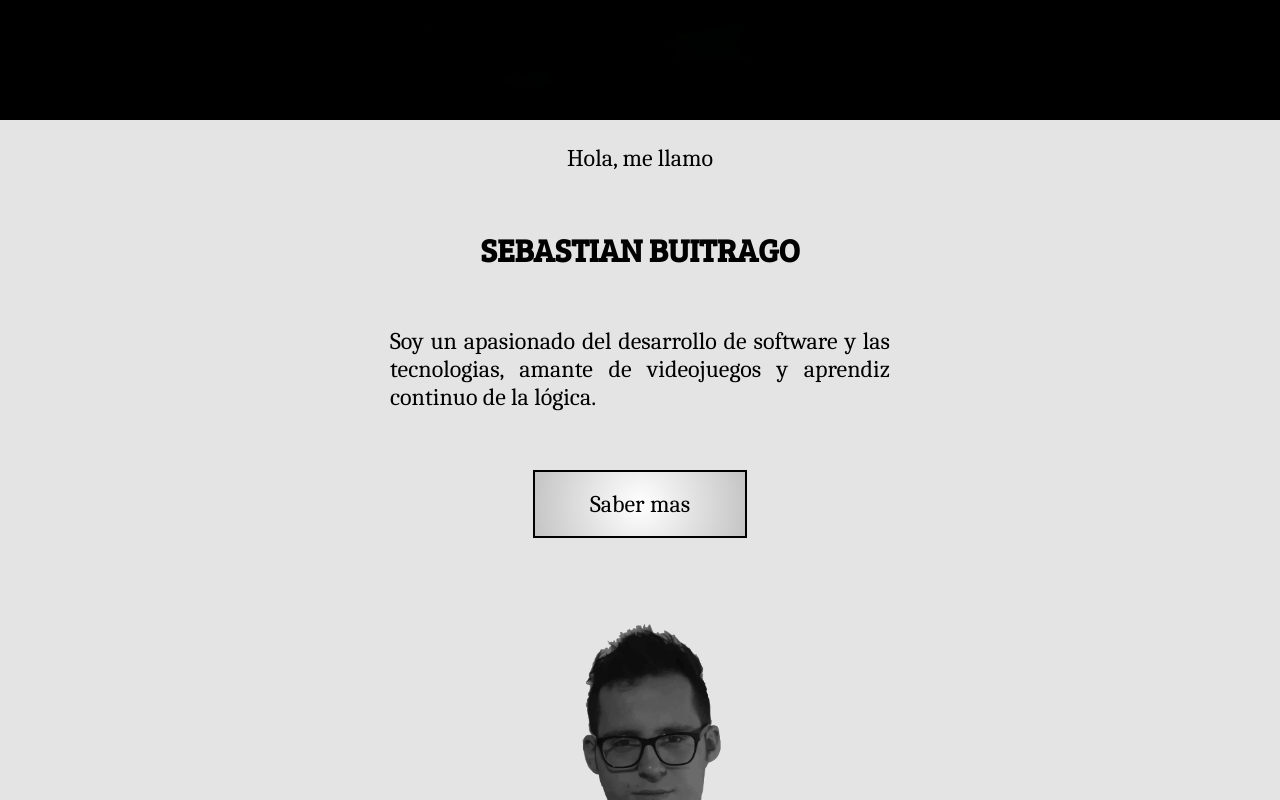
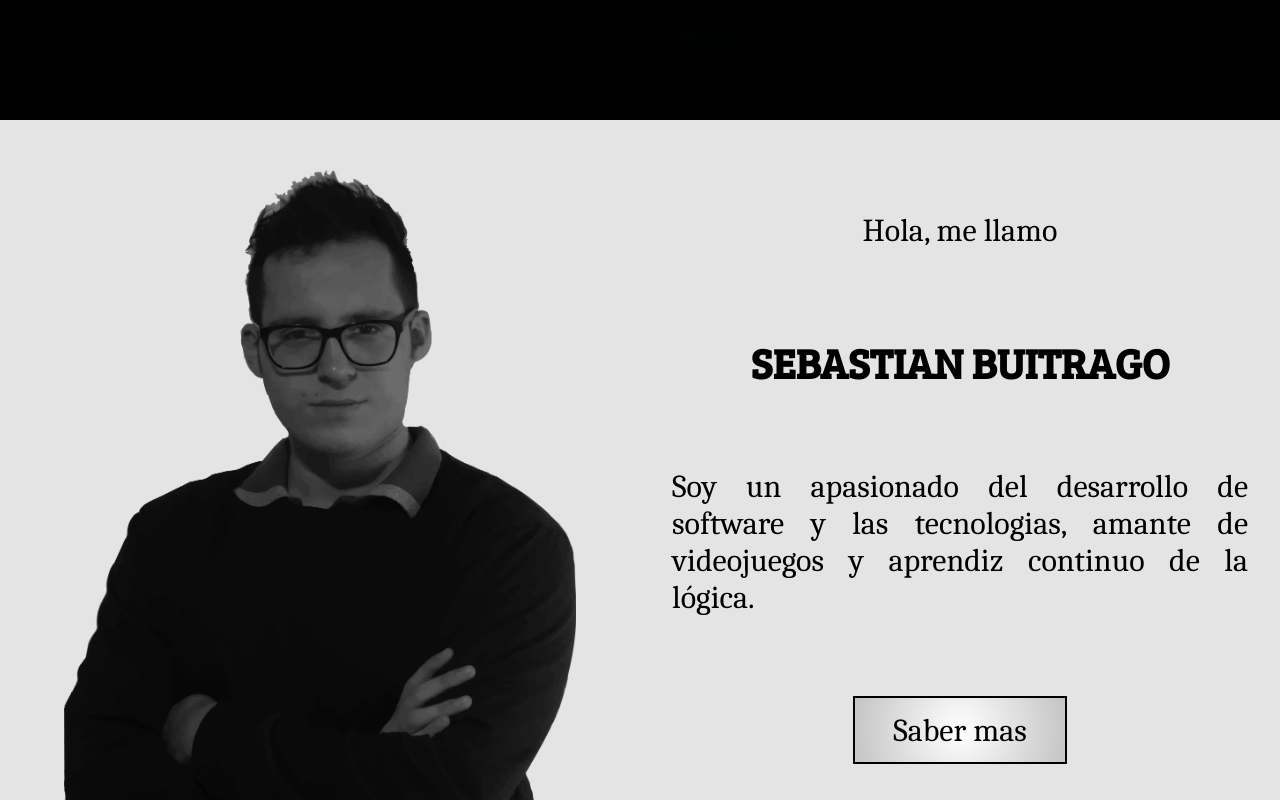
Before and after one commit to qu3qui/personalWebSite, an Angular app in the folder sbcowlsite/: page / in a window 1280 px wide. Shown: the part 680-1480 px from the top of the page. Built offline with nearby package versions, Linux system fonts and the light colour scheme.

Commit message:
Desktop design for about me section

```diff
--- a/sbcowlsite/src/app/app.component.scss
+++ b/sbcowlsite/src/app/app.component.scss
@@ -153,6 +153,68 @@
 
 
 
+@media (min-width: 1025px){
+    .aboutMeContainer {
+
+        height: 770px;
+        flex-direction: row-reverse;
+
+        .photoContainer{
+            height: 100%;
+            width: 50%;
+
+            .profileMainPhoto{
+                width: 512px;
+            }
+
+        }
+
+
+        .rightContainer{
+            height: 100%;
+            width: 50%;
+            display: flex;
+            flex-direction: column;
+            justify-content: center;
+            align-items: center;
+
+            .textContainer{
+                height: 450px;
+
+                .firstParagraphText
+                {
+                    font-size: 32px;
+                    height: 130px;
+                }
+
+                .nameText{
+                    height: 160px;
+                    font-size: 42px;
+                }
+                .secondParagraphText{
+                    font-size: 32px;
+                    width: 90%;
+                    max-width: 700px;
+                    height: 130px;
+                }
+
+            }
+
+
+
+            .buttonContainer{
+                height: 200px;
+
+                .button3{
+                    font-size: 32px;
+                    width: 214px;
+                    height: 68px;
+                }
+
+            }
+        }
+    }
+}
 
 
 
@@ -411,11 +473,3 @@
 
     }
 }
-
-
-@media (min-width: 1025px){
-
-    .body{
-        font-size: 32px;
-    }
-}
```
